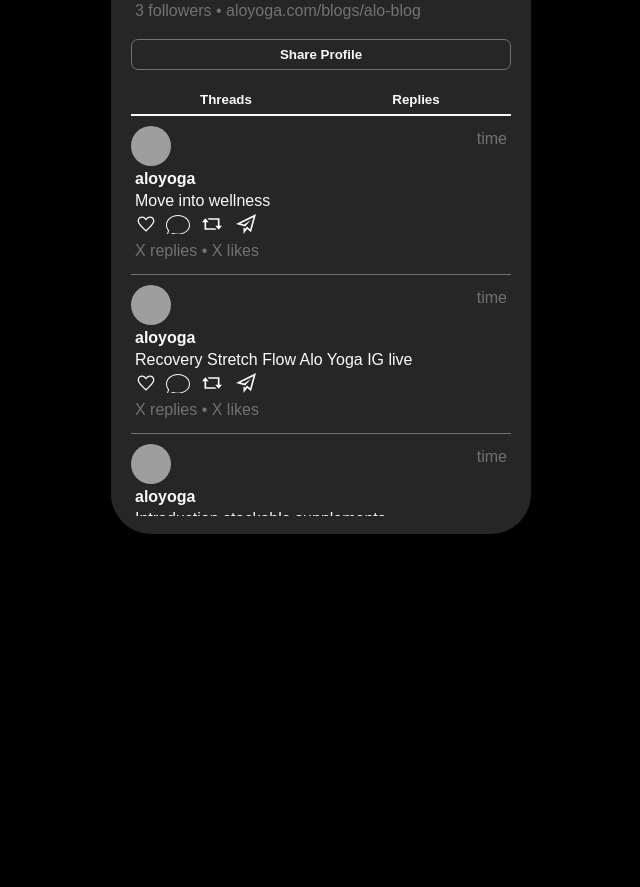
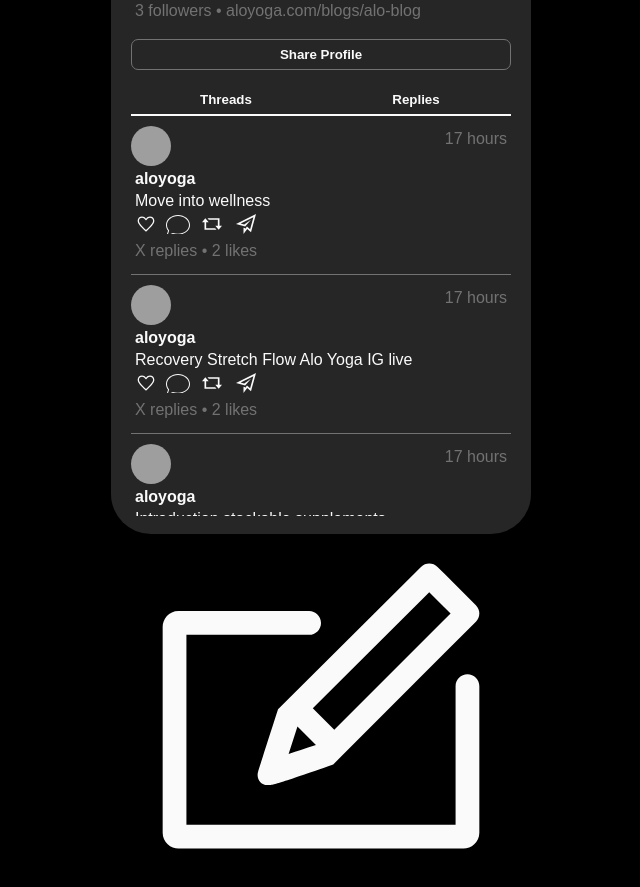
Before and after one commit to karolinasniezek/react-threads-clone, a React (Create React App) app: page / in a window 1280 px wide. Shown: the part 261-1148 px from the top of the page, without its empty margins (319-959 px from the left). Before the commit the page ends 800 px from the top, so only its background shows below. Built offline with nearby package versions, Linux system fonts and the light colour scheme; data requests are answered from the project's data file; grey boxes are pictures that could not be loaded.

Commit message:
add thread, popup and write icon componenets

```diff
--- a/src/App.js
+++ b/src/App.js
@@ -2,12 +2,15 @@
 import Nav from "./components/Nav";
 import Header from "./components/Header";
 import Feed from "./components/Feed";
+import WriteIcon from "./components/WriteIcon";
+import PopUp from "./components/PopUp";
 
 const App = () => {
     const [ user, setUser ] = useState(null)
     const [threads, setThreads] = useState([])
     const [ viewThreadsFeed, setViewThreadsFeed ] = useState(true)
     const [filteredThreads, setFilteredThreads] = useState([])
+    const [ openPopUp, setOpenPopUp ] = useState(false)
 
     const userId = "6d7e0175-2613-4d29-ac67-215280f0f0df"
 
@@ -65,10 +68,18 @@
                 />
                 <Feed
                     user={user}
+                    setOpenPopUp={setOpenPopUp}
                     filteredThreads={filteredThreads}
                 />
-                {/*TODO: will be done*/}
-                {/*<PopUp/>*/}
+                {openPopUp &&
+                    <PopUp
+                        user={user}
+                        setOpenPopUp={setOpenPopUp}
+                    />
+                }
+                <div onClick={() => setOpenPopUp(true)}>
+                    <WriteIcon/>
+                </div>
             </div> }
         </>
     );
--- a/src/components/Feed.js
+++ b/src/components/Feed.js
@@ -1,10 +1,15 @@
 import Thread from "./Thread";
 
-const Feed = ({ user, filteredThreads }) => {
+const Feed = ({ user, setOpenPopUp, filteredThreads }) => {
     return (
         <div className="feed">
             {filteredThreads && filteredThreads.map(filteredThread =>
-                <Thread key={filteredThread.id} user={user} filteredThread={filteredThread}/>)}
+                <Thread
+                    key={filteredThread.id}
+                    user={user}
+                    setOpenPopUp={setOpenPopUp}
+                    filteredThread={filteredThread}
+                />)}
         </div>
     );
 }
--- a/src/components/PopUp.js
+++ b/src/components/PopUp.js
@@ -1,9 +1,10 @@
 import PopUpThread from "./PopUpThread";
 import ThreadInput from "./ThreadInput";
 
-const PopUp = () => {
+const PopUp = ({ user, setOpenPopUp}) => {
     return (
         <div className="popup">
+            <p onClick={() => setOpenPopUp(false)}>X</p>
             <PopUpThread/>
             <ThreadInput/>
         </div>
--- a/src/components/Thread.js
+++ b/src/components/Thread.js
@@ -1,4 +1,11 @@
-const Thread = ({ user, filteredThread }) => {
+ import { useState, useEffect} from "react";
+import moment from 'moment'
+ const Thread = ({ user, setOpenPopUp, filteredThread }) => {
+    const timePassed = moment().startOf('day').fromNow(filteredThread.timestamp)
+    const handleClick = () => {
+        setOpenPopUp(true)
+    }
+
     return (
         <article className="feed-card">
             <div className="text-container">
@@ -11,15 +18,15 @@
                         <p>{filteredThread.text}</p>
                     </div>
                 </div>
-                <p className="sub-text">time</p>
+                <p className="sub-text">{timePassed}</p>
             </div>
             <div className="icons">
-                <svg clipRule="evenodd" fillRule="evenodd" strokeLinejoin="round" strokeMiterlimit="2" viewBox="0 0 24 24" xmlns="http://www.w3.org/2000/svg"><path d="m7.234 3.004c-2.652 0-5.234 1.829-5.234 5.177 0 3.725 4.345 7.727 9.303 12.54.194.189.446.283.697.283s.503-.094.697-.283c4.977-4.831 9.303-8.814 9.303-12.54 0-3.353-2.58-5.168-5.229-5.168-1.836 0-3.646.866-4.771 2.554-1.13-1.696-2.935-2.563-4.766-2.563zm0 1.5c1.99.001 3.202 1.353 4.155 2.7.14.198.368.316.611.317.243 0 .471-.117.612-.314.955-1.339 2.19-2.694 4.159-2.694 1.796 0 3.729 1.148 3.729 3.668 0 2.671-2.881 5.673-8.5 11.127-5.454-5.285-8.5-8.389-8.5-11.127 0-1.125.389-2.069 1.124-2.727.673-.604 1.625-.95 2.61-.95z" fillRule="nonzero"/></svg>
+                <svg onClick={handleClick} clipRule="evenodd" fillRule="evenodd" strokeLinejoin="round" strokeMiterlimit="2" viewBox="0 0 24 24" xmlns="http://www.w3.org/2000/svg"><path d="m7.234 3.004c-2.652 0-5.234 1.829-5.234 5.177 0 3.725 4.345 7.727 9.303 12.54.194.189.446.283.697.283s.503-.094.697-.283c4.977-4.831 9.303-8.814 9.303-12.54 0-3.353-2.58-5.168-5.229-5.168-1.836 0-3.646.866-4.771 2.554-1.13-1.696-2.935-2.563-4.766-2.563zm0 1.5c1.99.001 3.202 1.353 4.155 2.7.14.198.368.316.611.317.243 0 .471-.117.612-.314.955-1.339 2.19-2.694 4.159-2.694 1.796 0 3.729 1.148 3.729 3.668 0 2.671-2.881 5.673-8.5 11.127-5.454-5.285-8.5-8.389-8.5-11.127 0-1.125.389-2.069 1.124-2.727.673-.604 1.625-.95 2.61-.95z" fillRule="nonzero"/></svg>
                 <svg width="24" height="24" xmlns="http://www.w3.org/2000/svg" fillRule="evenodd" clipRule="evenodd"><path d="M12 1c-6.338 0-12 4.226-12 10.007 0 2.05.739 4.063 2.047 5.625l-1.993 6.368 6.946-3c1.705.439 3.334.641 4.864.641 7.174 0 12.136-4.439 12.136-9.634 0-5.812-5.701-10.007-12-10.007m0 1c6.065 0 11 4.041 11 9.007 0 4.922-4.787 8.634-11.136 8.634-1.881 0-3.401-.299-4.946-.695l-5.258 2.271 1.505-4.808c-1.308-1.564-2.165-3.128-2.165-5.402 0-4.966 4.935-9.007 11-9.007"/></svg>
                 <svg xmlns="http://www.w3.org/2000/svg" width="24" height="24" viewBox="0 0 24 24"><path d="M5 10v7h10.797l1.594 2h-14.391v-9h-3l4-5 4 5h-3zm14 4v-7h-10.797l-1.594-2h14.391v9h3l-4 5-4-5h3z"/></svg>
                 <svg xmlns="http://www.w3.org/2000/svg" width="24" height="24" viewBox="0 0 24 24"><path d="M0 12l11 3.1 7-8.1-8.156 5.672-4.312-1.202 15.362-7.68-3.974 14.57-3.75-3.339-2.17 2.925v-.769l-2-.56v7.383l4.473-6.031 4.527 4.031 6-22z"/></svg>
             </div>
-            <p className="sub-text"><span>X replies</span> • <span>X likes</span></p>
+            <p className="sub-text"><span onClick={handleClick}>X replies</span> • <span>{filteredThread.likes.length} likes</span></p>
         </article>
     );
 }
--- /dev/null
+++ b/src/components/WriteIcon.js
@@ -0,0 +1,7 @@
+const WriteIcon = () => {
+    return (
+        <svg className="write-icon" clipRule="evenodd" fillRule="evenodd" strokeLinejoin="round" strokeMiterlimit="2" viewBox="0 0 24 24" xmlns="http://www.w3.org/2000/svg"><path d="m11.25 6c.398 0 .75.352.75.75 0 .414-.336.75-.75.75-1.505 0-7.75 0-7.75 0v12h17v-8.749c0-.414.336-.75.75-.75s.75.336.75.75v9.249c0 .621-.522 1-1 1h-18c-.48 0-1-.379-1-1v-13c0-.481.38-1 1-1zm1.521 9.689 9.012-9.012c.133-.133.217-.329.217-.532 0-.179-.065-.363-.218-.515l-2.423-2.415c-.143-.143-.333-.215-.522-.215s-.378.072-.523.215l-9.027 8.996c-.442 1.371-1.158 3.586-1.264 3.952-.126.433.198.834.572.834.41 0 .696-.099 4.176-1.308zm-2.258-2.392 1.17 1.171c-.704.232-1.274.418-1.729.566zm.968-1.154 7.356-7.331 1.347 1.342-7.346 7.347z" fillRule="nonzero"/></svg>
+    )
+}
+
+export default WriteIcon
```
